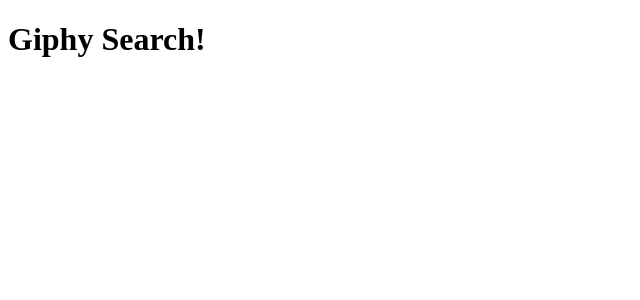
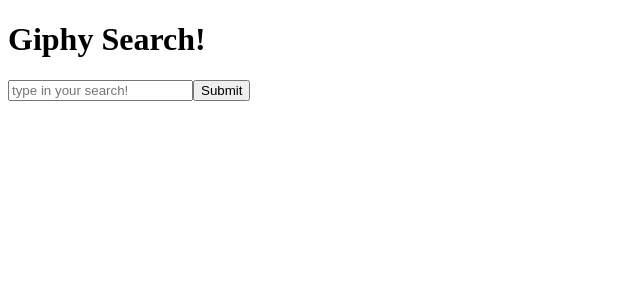
Before and after one commit to danielpatha/group-giphy-saga-project-pod5, a React (Create React App) app: page / in a window 1280 px wide. Shown: the top 300 px of the page, without its empty margins (0-640 px from the left). Built offline with nearby package versions, Linux system fonts and the light colour scheme.

Commit message:
add functions to index.js

```diff
--- a/src/components/App/App.js
+++ b/src/components/App/App.js
@@ -2,6 +2,7 @@
 import Search from '../Search/Search';
 import {useEffect} from 'react';
 import axios from 'axios';
+
 
 function App(props) {
 
@@ -10,8 +11,10 @@
 
   }, [])
   return (
+
     <div>
       <h1>Giphy Search!</h1>
+      <Search />
     </div>
   );
 }
--- a/src/components/Search/Search.jsx
+++ b/src/components/Search/Search.jsx
@@ -1,9 +1,44 @@
+
+import {useDispatch} from 'react-redux';
+
 
 function Search(){
     console.log('in Search');
 
+    const dispatch = useDispatch();
+
+    let input = '';
+
+ const handleSearch = (event) => {
+      input= event.target.value
+  }
+
+const postSearch = (event) => {
+    event.preventDefault();
+    console.log('input is', input);
+
+    dispatch ({
+        type: 'SEARCH_GIPHY',
+        payload: input
+    })
+
+    // send input to GET API on server
+
+}
+
     return (
     <>
+    <form onSubmit={postSearch}>
+      <input
+        onChange={handleSearch}
+        type='text'
+        placeholder='type in your search!'
+      />
+      <button type='submit'>Submit</button>
+    </form>
+
 
     </>);
 }
+
+export default Search;
--- a/src/index.js
+++ b/src/index.js
@@ -1,5 +1,51 @@
 import React from 'react';
 import ReactDOM from 'react-dom';
 import App from './components/App/App';
+import {Provider} from 'react-redux';
+import { createStore, combineReducers, applyMiddleware } from 'redux';
+import logger from 'redux-logger';
+import createSagaMiddleware from 'redux-saga';
+import { takeEvery, put } from 'redux-saga/effects';
+import axios from 'axios';
 
-ReactDOM.render(<App />, document.getElementById('root'));
+
+
+function* searchGiphy(){
+    console.log('in searchGiphy');
+
+    let response = yield axios.get('/api/category');
+    console.log('GET response:', response);
+
+    yield put({
+        type: 'SET_GIPHY',
+        payload: response.data
+    });
+
+}
+
+
+
+function* rootSaga() {
+    console.log('in rootSaga');
+
+    yield takeEvery('SEARCH_GIPHY', searchGiphy);
+    // yield takeEvery('ADD_FRUIT', addFruit);
+    // yield takeEvery('REMOVE_FRUIT', removeFruit);
+
+}
+
+const sagaMiddleware = createSagaMiddleware();
+
+
+
+
+const storeInstance = createStore(
+    combineReducers({
+
+    }),
+    applyMiddleware(logger, sagaMiddleware),
+);
+
+sagaMiddleware.run(rootSaga);
+
+ReactDOM.render(<Provider store={storeInstance}><App /></Provider>, document.getElementById('root'));
```
Also changed, not shown: 1 other file (tests, documents, lock files or other folders).
